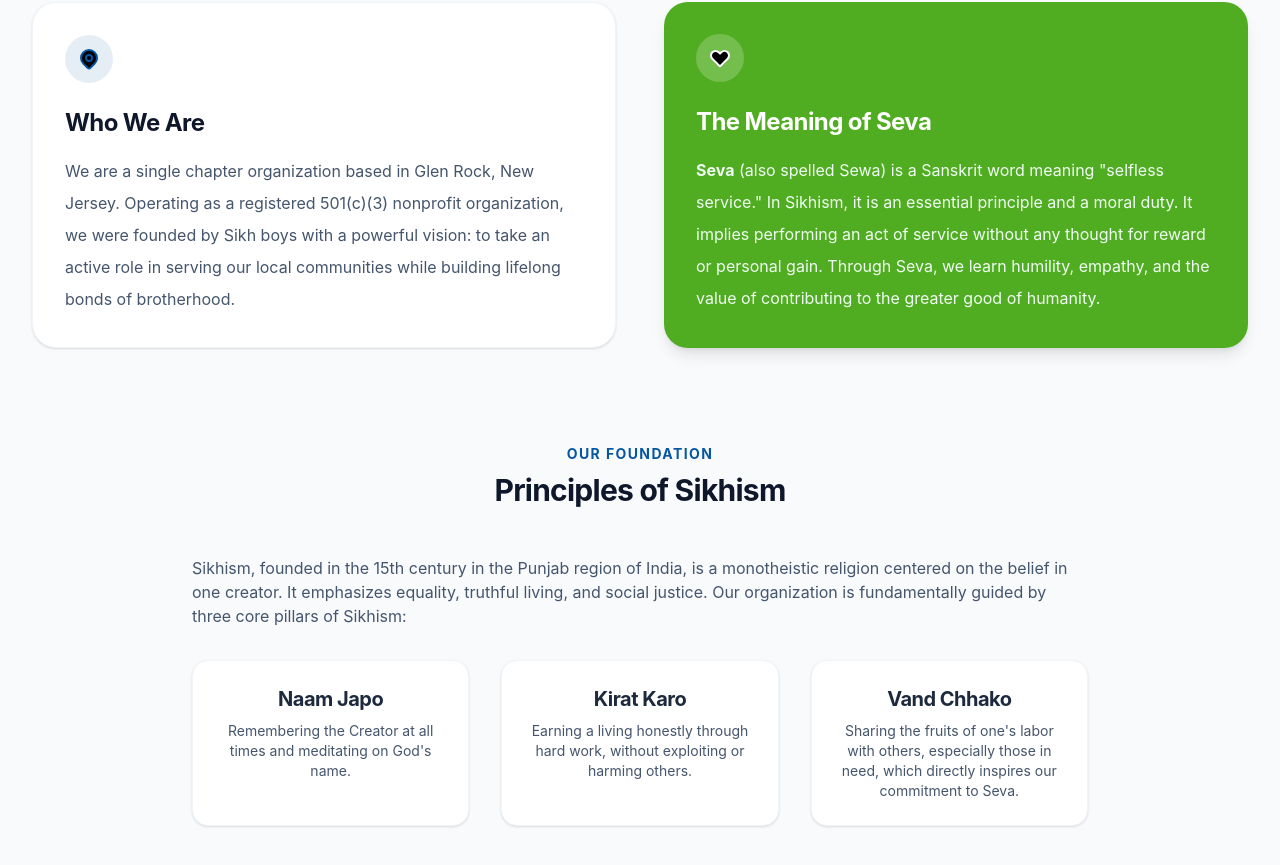
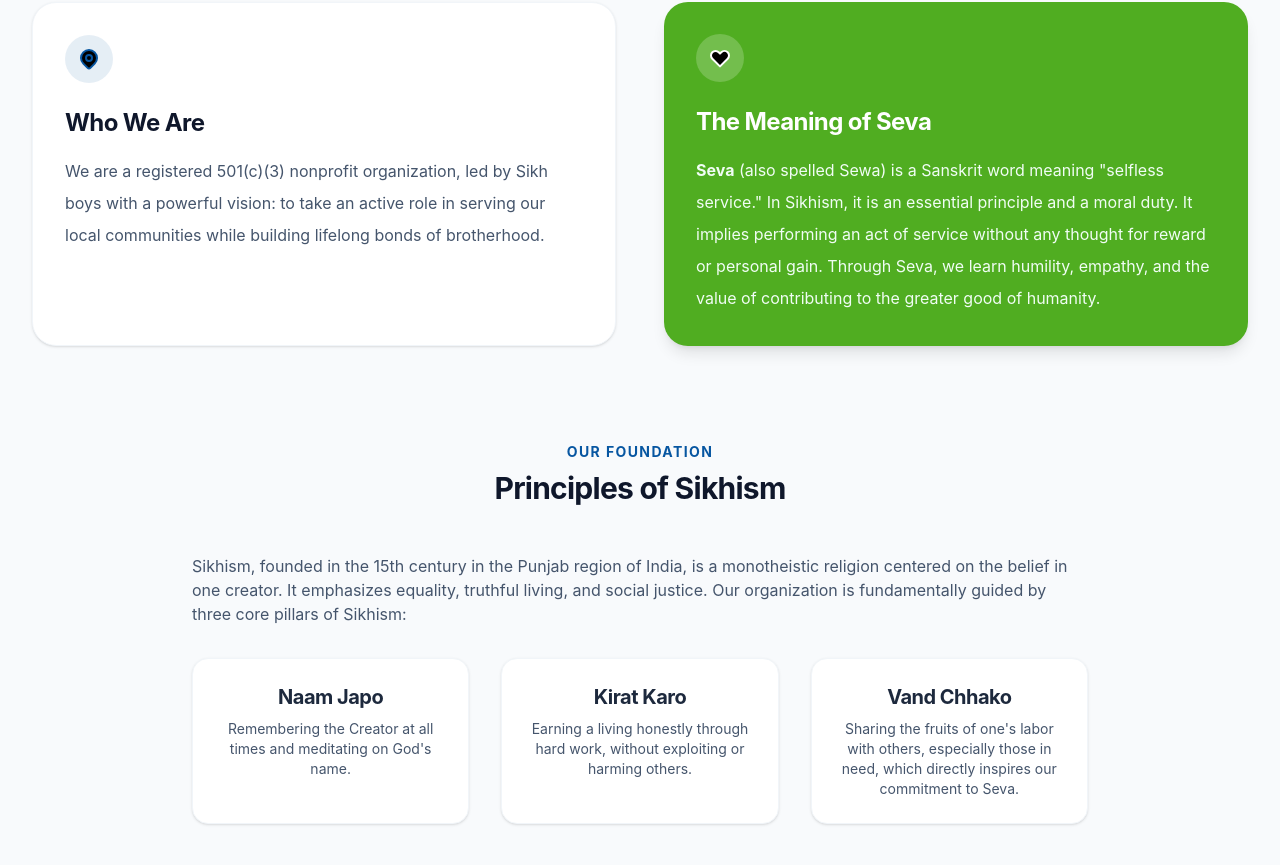
Before and after one commit to Young-Khalsa-Boys/ykb-beta, a React (Vite) app: page /about in a window 1280 px wide. Shown: the part 968-1833 px from the top of the page. Built offline with nearby package versions, Linux system fonts and the light colour scheme.

Commit message:
Update About.tsx

```diff
--- a/src/pages/About.tsx
+++ b/src/pages/About.tsx
@@ -33,7 +33,7 @@ export default function About() {
             </div>
             <h3 className="text-2xl font-bold text-slate-900 mb-4">Who We Are</h3>
             <p className="text-slate-600 leading-loose">
-              We are a single chapter organization based in Glen Rock, New Jersey. Operating as a registered 501(c)(3) nonprofit organization, we were founded by Sikh boys with a powerful vision: to take an active role in serving our local communities while building lifelong bonds of brotherhood.
+              We are a registered 501(c)(3) nonprofit organization, led by Sikh boys with a powerful vision: to take an active role in serving our local communities while building lifelong bonds of brotherhood.
             </p>
           </section>
 
```
